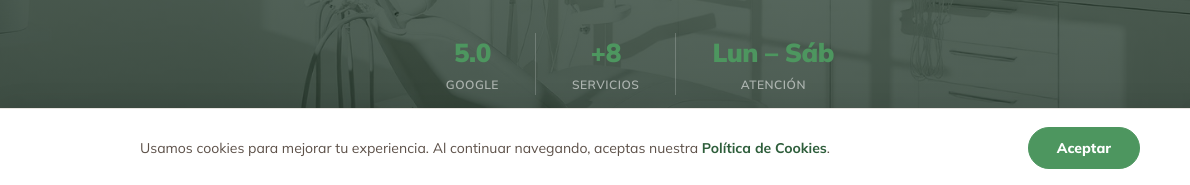
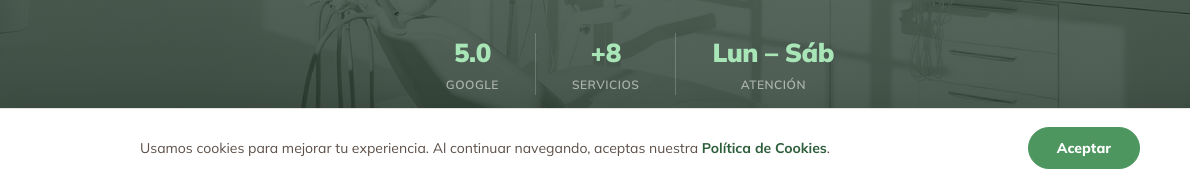
Before and after one commit to jlavenda/demo_clini_2, a plain HTML site: page index.html in a window 1280 px wide. Shown: the part 613-798 px from the top of the page, 0-1190 px from the left. Drawn offline with nearby package versions, Linux system fonts and the light colour scheme.

Commit message:
style: cambio de colores en info de horario en el hero.

```diff
--- a/css/main.css
+++ b/css/main.css
@@ -140,7 +140,7 @@
     padding:0 36px;text-align:center;
   }
   .hero-stat:not(:last-child){border-right:1px solid rgba(255,255,255,.2);}
-  .hero-stat .val{font-size:26px;font-weight:900;color:var(--teal);display:block;letter-spacing:-.5px;}
+  .hero-stat .val{font-size:26px;font-weight:900;color:#a8e6b8;display:block;letter-spacing:-.5px;}
   .hero-stat .lbl{font-size:12px;color:rgba(255,255,255,.55);margin-top:3px;display:block;font-weight:600;letter-spacing:.5px;text-transform:uppercase;}
   .badge{
     display:inline-flex;align-items:center;gap:8px;
```
